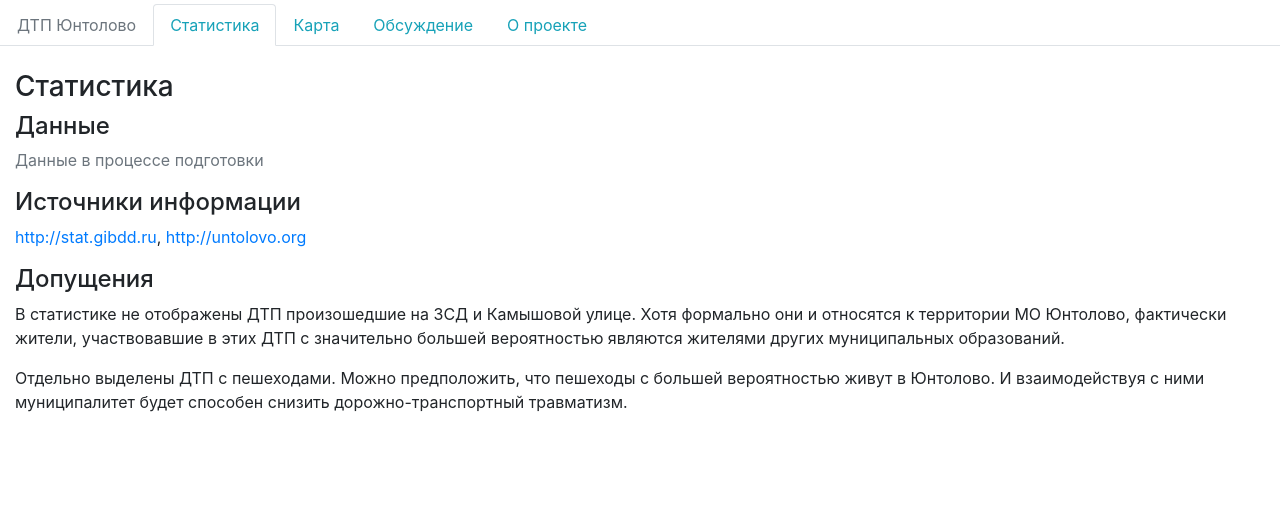
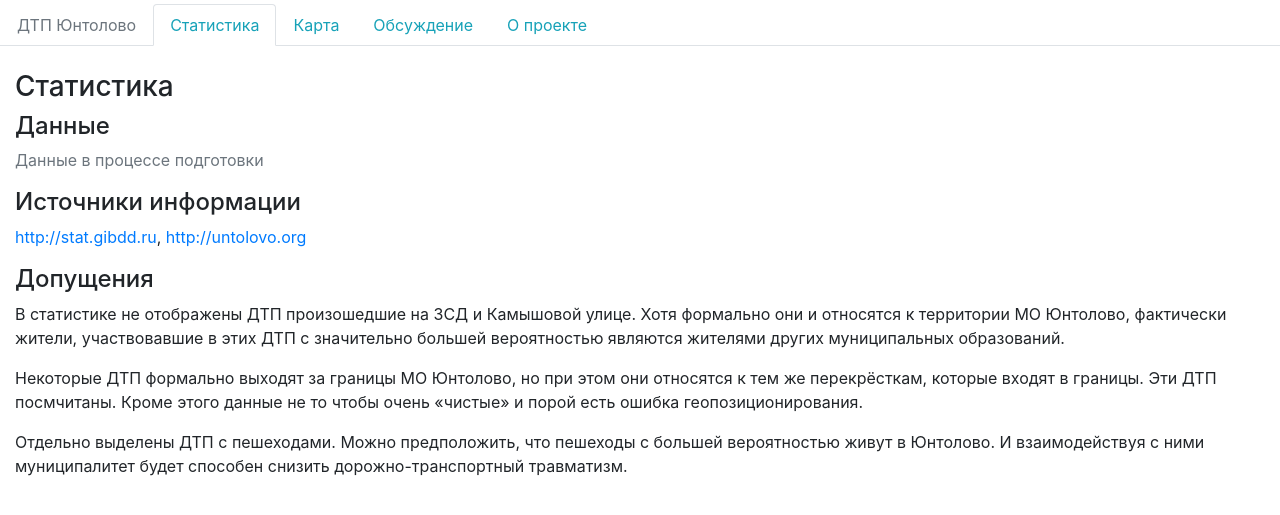
Before and after one commit to untolovo-dtp/untolovo-dtp.github.io, a Jekyll site: the page built from index.html, in a window 1280 px wide. Shown: the top 515 px of the page. Built offline with Jekyll 4.4.1, drawn with Linux system fonts in a browser that asks for light colours.

Commit message:
extra text

```diff
--- a/index.html
+++ b/index.html
@@ -21,6 +21,9 @@
 значительно большей вероятностью являются жителями других муниципальных образований.
 </p>
 
+<p>Некоторые ДТП формально выходят за границы МО Юнтолово, но при этом они относятся к тем же перекрёсткам, которые
+    входят в границы. Эти ДТП посмчитаны. Кроме этого данные не то чтобы очень «чистые» и порой есть ошибка геопозиционирования.</p>
+
 <p>Отдельно выделены ДТП с пешеходами. Можно предположить, что пешеходы с большей вероятностью живут в Юнтолово. И взаимодействуя с ними муниципалитет будет способен снизить дорожно-транспортный травматизм.</p>
 
 
```
